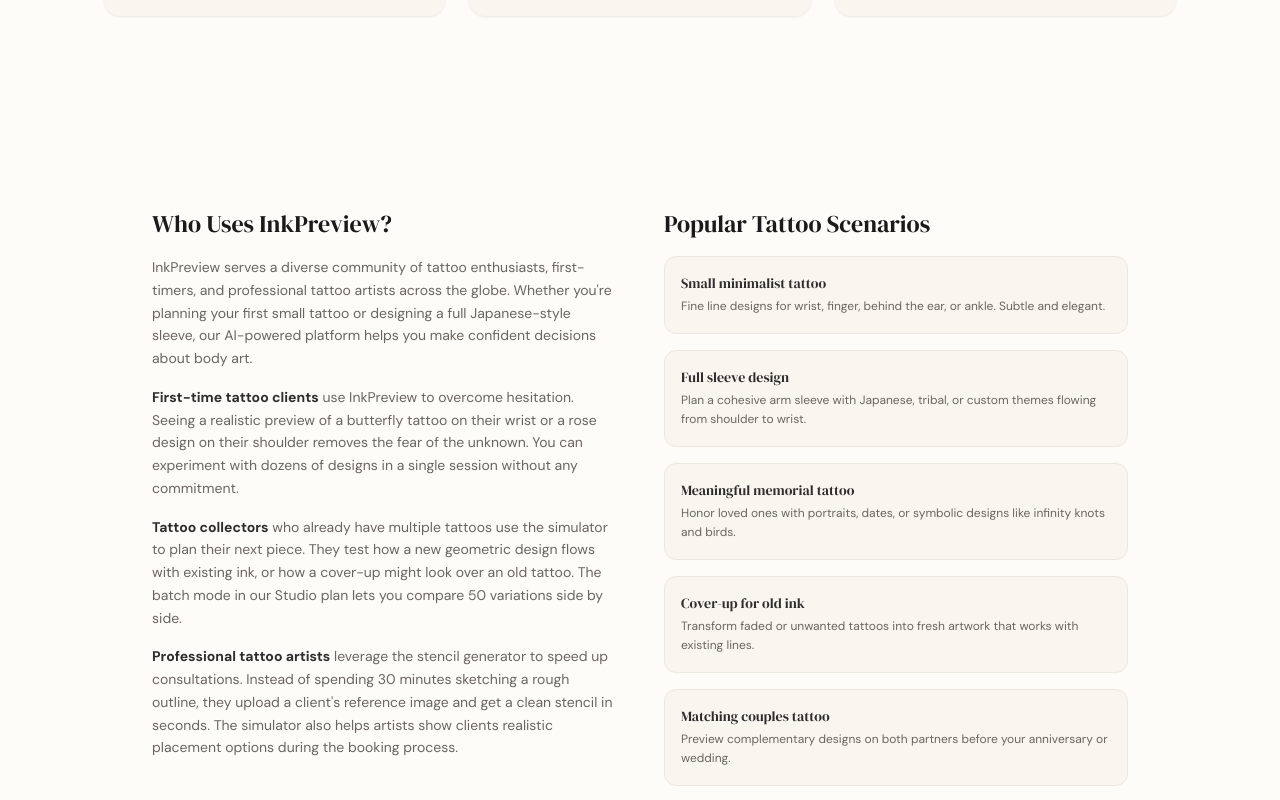
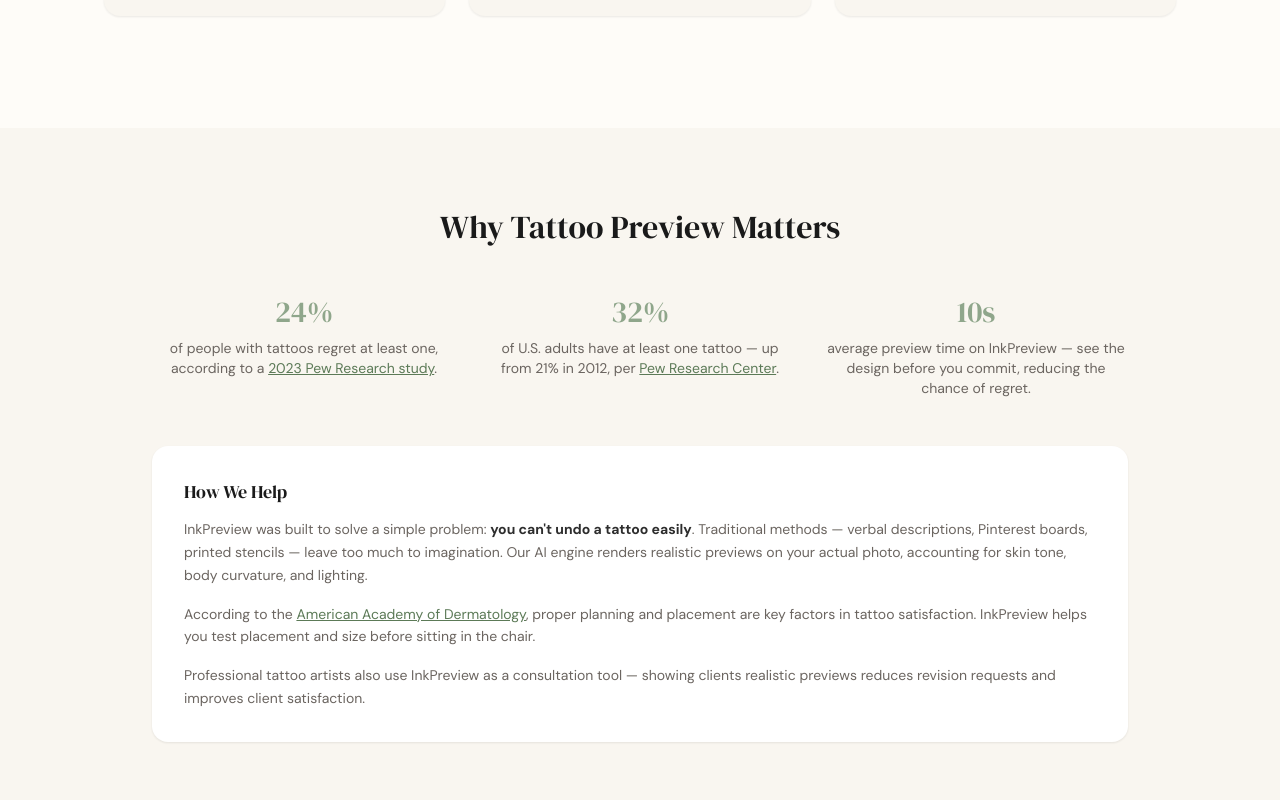
Before and after one commit to ti-kiu/inksnap, a Next.js app: page / in a window 1280 px wide. Shown: the part 2540-3340 px from the top of the page. Built offline with nearby package versions, Linux system fonts and the light colour scheme.

Commit message:
geo: trust section with Pew Research stats, AAD citation, About section, WebPage JSON-LD

```diff
--- a/src/app/page.tsx
+++ b/src/app/page.tsx
@@ -87,6 +87,25 @@
     'sameAs': []
   };
 
+  const webPageJsonLd = {
+    '@context': 'https://schema.org',
+    '@type': 'WebPage',
+    'name': 'InkPreview — AI Tattoo Simulator & Try On',
+    'description': 'See how a tattoo looks on your body before you commit. Free AI-powered tattoo preview tool.',
+    'url': 'https://inkpreview.co',
+    'publisher': {
+      '@type': 'Organization',
+      'name': 'InkPreview',
+      'url': 'https://inkpreview.co'
+    },
+    'mainEntity': {
+      '@type': 'WebApplication',
+      'name': 'InkPreview Tattoo Simulator',
+      'applicationCategory': 'DesignApplication',
+      'operatingSystem': 'Web'
+    }
+  };
+
   return (
     <>
       <script
@@ -100,6 +119,10 @@
       <script
         type="application/ld+json"
         dangerouslySetInnerHTML={{ __html: JSON.stringify(orgJsonLd) }}
+      />
+      <script
+        type="application/ld+json"
+        dangerouslySetInnerHTML={{ __html: JSON.stringify(webPageJsonLd) }}
       />
       {/* HERO */}
       <section className="bg-gradient-to-b from-cream to-warm-white">
@@ -239,6 +262,46 @@
         </div>
       </section>
 
+      {/* TRUST & AUTHORITY */}
+      <section className="bg-warm-white section-padding py-16 md:py-20">
+        <div className="max-w-5xl mx-auto px-6">
+          <h2 className="font-display text-display-md text-ink text-center mb-12">
+            Why Tattoo Preview Matters
+          </h2>
+          <div className="grid md:grid-cols-3 gap-8 mb-12">
+            <div className="text-center">
+              <div className="text-3xl font-display text-sage mb-2">24%</div>
+              <p className="text-stone text-sm">of people with tattoos regret at least one, according to a <a href="https://www.pewresearch.org/short-reads/2023/08/15/about-a-third-of-us-adults-say-they-have-a-tattoo/" target="_blank" rel="noopener noreferrer" className="text-sage-dark underline">2023 Pew Research study</a>.</p>
+            </div>
+            <div className="text-center">
+              <div className="text-3xl font-display text-sage mb-2">32%</div>
+              <p className="text-stone text-sm">of U.S. adults have at least one tattoo — up from 21% in 2012, per <a href="https://www.pewresearch.org/short-reads/2023/08/15/about-a-third-of-us-adults-say-they-have-a-tattoo/" target="_blank" rel="noopener noreferrer" className="text-sage-dark underline">Pew Research Center</a>.</p>
+            </div>
+            <div className="text-center">
+              <div className="text-3xl font-display text-sage mb-2">10s</div>
+              <p className="text-stone text-sm">average preview time on InkPreview — see the design before you commit, reducing the chance of regret.</p>
+            </div>
+          </div>
+          <div className="bg-white rounded-xl p-6 md:p-8 shadow-soft">
+            <h3 className="font-display text-lg text-ink mb-3">How We Help</h3>
+            <p className="text-stone text-sm leading-relaxed mb-4">
+              InkPreview was built to solve a simple problem: <strong className="text-charcoal">you can&apos;t undo a tattoo easily</strong>.
+              Traditional methods — verbal descriptions, Pinterest boards, printed stencils — leave too much to imagination.
+              Our AI engine renders realistic previews on your actual photo, accounting for skin tone, body curvature, and lighting.
+            </p>
+            <p className="text-stone text-sm leading-relaxed mb-4">
+              According to the <a href="https://www.aad.org/public/everyday-care/skin-care-secrets/tattoos/caring-for-tattooed-skin" target="_blank" rel="noopener noreferrer" className="text-sage-dark underline">American Academy of Dermatology</a>,
+              proper planning and placement are key factors in tattoo satisfaction. InkPreview helps you test placement
+              and size before sitting in the chair.
+            </p>
+            <p className="text-stone text-sm leading-relaxed">
+              Professional tattoo artists also use InkPreview as a consultation tool — showing clients realistic previews
+              reduces revision requests and improves client satisfaction.
+            </p>
+          </div>
+        </div>
+      </section>
+
       {/* ABOUT / SEO CONTENT */}
       <section className="section-padding py-16 md:py-20">
         <div className="max-w-5xl mx-auto px-6">
@@ -348,6 +411,23 @@
         </div>
       </section>
 
+      {/* ABOUT INKPREVIEW */}
+      <section className="section-padding py-12 md:py-16">
+        <div className="max-w-3xl mx-auto px-6 text-center">
+          <h2 className="font-display text-2xl text-ink mb-4">About InkPreview</h2>
+          <p className="text-stone text-sm leading-relaxed mb-4">
+            InkPreview is an independent tool built by tattoo enthusiasts and AI engineers.
+            We are not a tattoo studio and do not provide tattooing services. Our mission is to help
+            you make better decisions about body art by showing realistic previews before you commit.
+          </p>
+          <p className="text-stone text-sm leading-relaxed">
+            Our AI models are trained on diverse skin tones and body types. We work with professional
+            tattoo artists to validate our preview accuracy. For tattoo-specific advice — pain management,
+            aftercare, ink allergies — always consult a licensed tattoo artist or dermatologist.
+          </p>
+        </div>
+      </section>
+
       {/* BOTTOM CTA */}
       <section className="bg-warm-white section-padding py-20 md:py-28 text-center">
         <div className="max-w-2xl mx-auto px-6">
```
